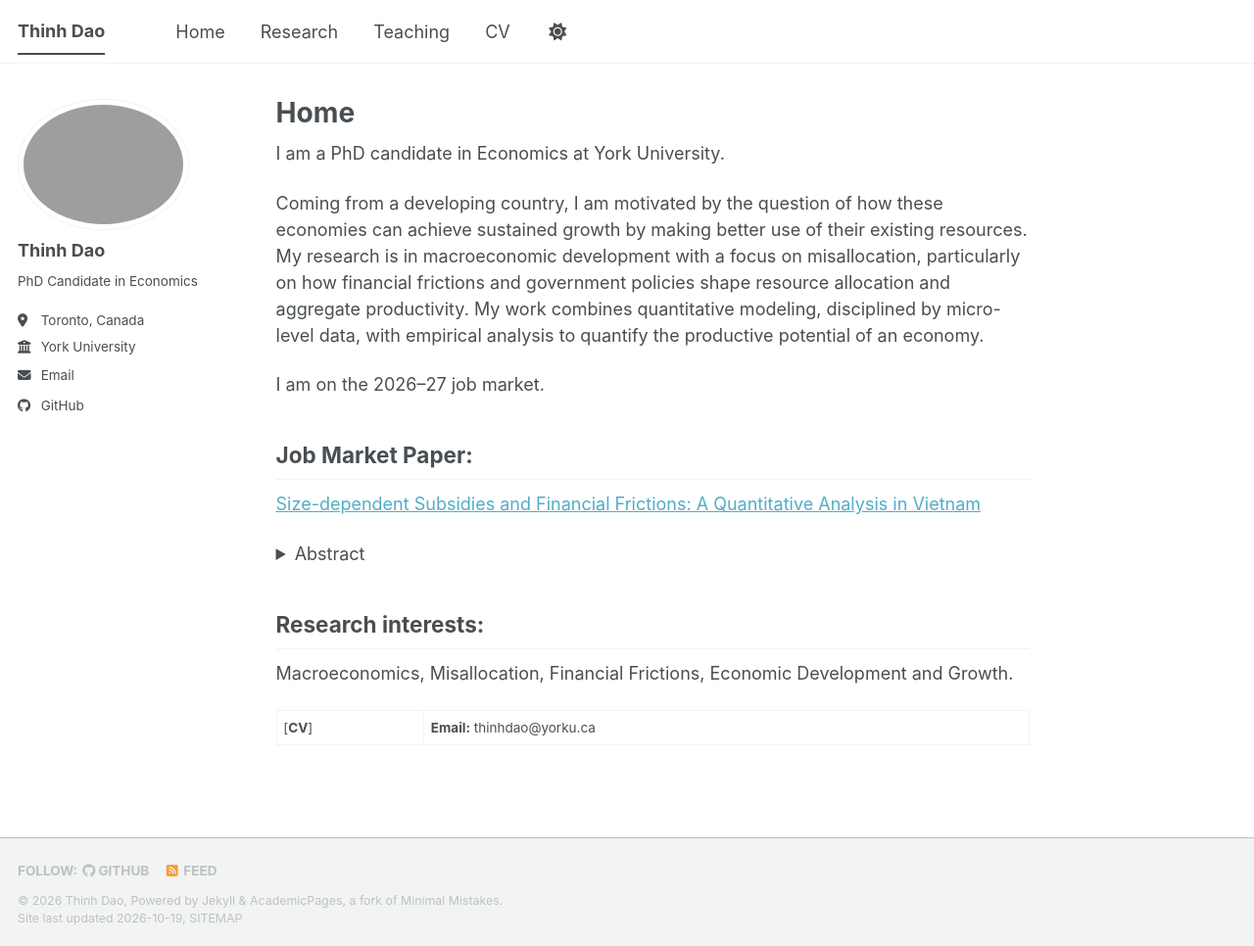
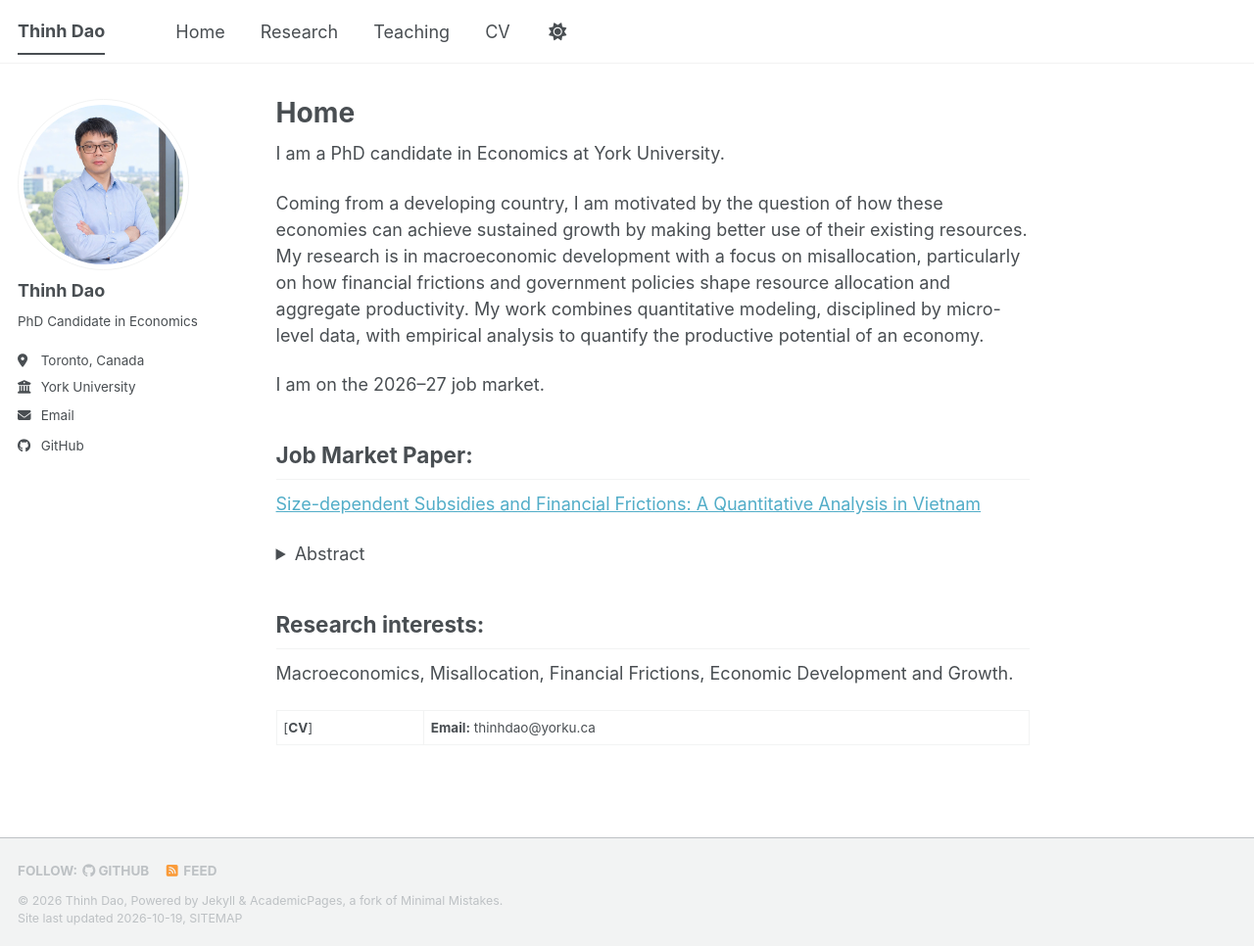
Before and after one commit to thinh-dao-econ/thinh-dao-econ.github.io, a Jekyll site: the page built from _pages/about.md, in a window 1280 px wide and 966 px high. Shown: the whole window at 98% size. Built offline with Jekyll 4.4.1, drawn with Linux system fonts in a browser that asks for light colours; a style sheet for code colours, icons or effects is not loaded.

Commit message:
Update author avatar image filename

```diff
--- a/_config.yml
+++ b/_config.yml
@@ -23,7 +23,7 @@ repository               : "thinh-dao-econ/thinh-dao-econ.github.io"
 #               Additional customization can be done by editing /_includes/author-profile.html
 author:
   # Biographic information
-  avatar           : "Thinh.png"
+  avatar           : "Thinh_profile_pic.jpg"
   name             : "Thinh Dao"
   pronouns         : # example: "she/her"
   bio              : "PhD Candidate in Economics"
```
